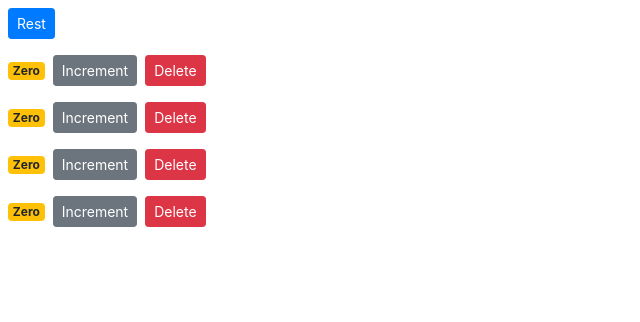
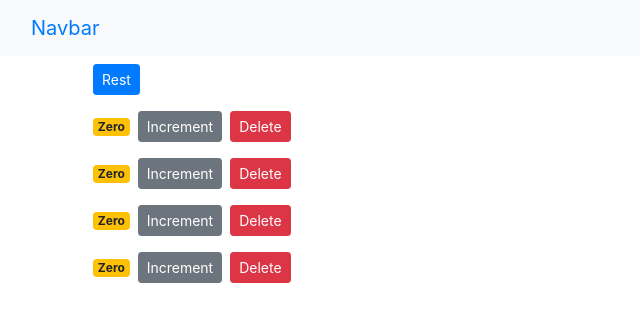
Before and after one commit to tamilarasana/React_App, a React (Create React App) app: page / in a window 1280 px wide. Shown: the top 322 px of the page, without its empty margins (0-640 px from the left). Built offline with nearby package versions, Linux system fonts and the light colour scheme.

Commit message:
Multiple Components in sync

```diff
--- a/src/App.js
+++ b/src/App.js
@@ -1,24 +1,16 @@
-import logo from './logo.svg';
-import './App.css';
+import React, { Component } from "react";
+import "./App.css";
+import NavBar from "./components/navbar";
+import Counters from "./components/counters";
 
 function App() {
   return (
-    <div className="App">
-      <header className="App-header">
-        <img src={logo} className="App-logo" alt="logo" />
-        <p>
-          Edit <code>src/App.js</code> and save to reload.
-        </p>
-        <a
-          className="App-link"
-          href="https://reactjs.org"
-          target="_blank"
-          rel="noopener noreferrer"
-        >
-          Learn React
-        </a>
-      </header>
-    </div>
+    <React.Fragment>
+      <NavBar />
+      <main className="container">
+        <Counters />
+      </main>
+    </React.Fragment>
   );
 }
 
--- /dev/null
+++ b/src/components/navbar.jsx
@@ -0,0 +1,17 @@
+import React, { Component } from "react";
+
+class NavBar extends Component {
+  render() {
+    return (
+      <nav className="navbar bg-light">
+        <div className="container-fluid">
+          <a className="navbar-brand" href="#">
+            Navbar
+          </a>
+        </div>
+      </nav>
+    );
+  }
+}
+
+export default NavBar;
--- a/src/index.js
+++ b/src/index.js
@@ -4,12 +4,11 @@ import './index.css';
 import App from './App';
 import reportWebVitals from './reportWebVitals';
 import "bootstrap/dist/css/bootstrap.css";
-import Counters from './components/counters';
 
 const root = ReactDOM.createRoot(document.getElementById('root'));
 root.render(
   <React.StrictMode>
-    <Counters />
+    <App  />
   </React.StrictMode>
 );
 
```
